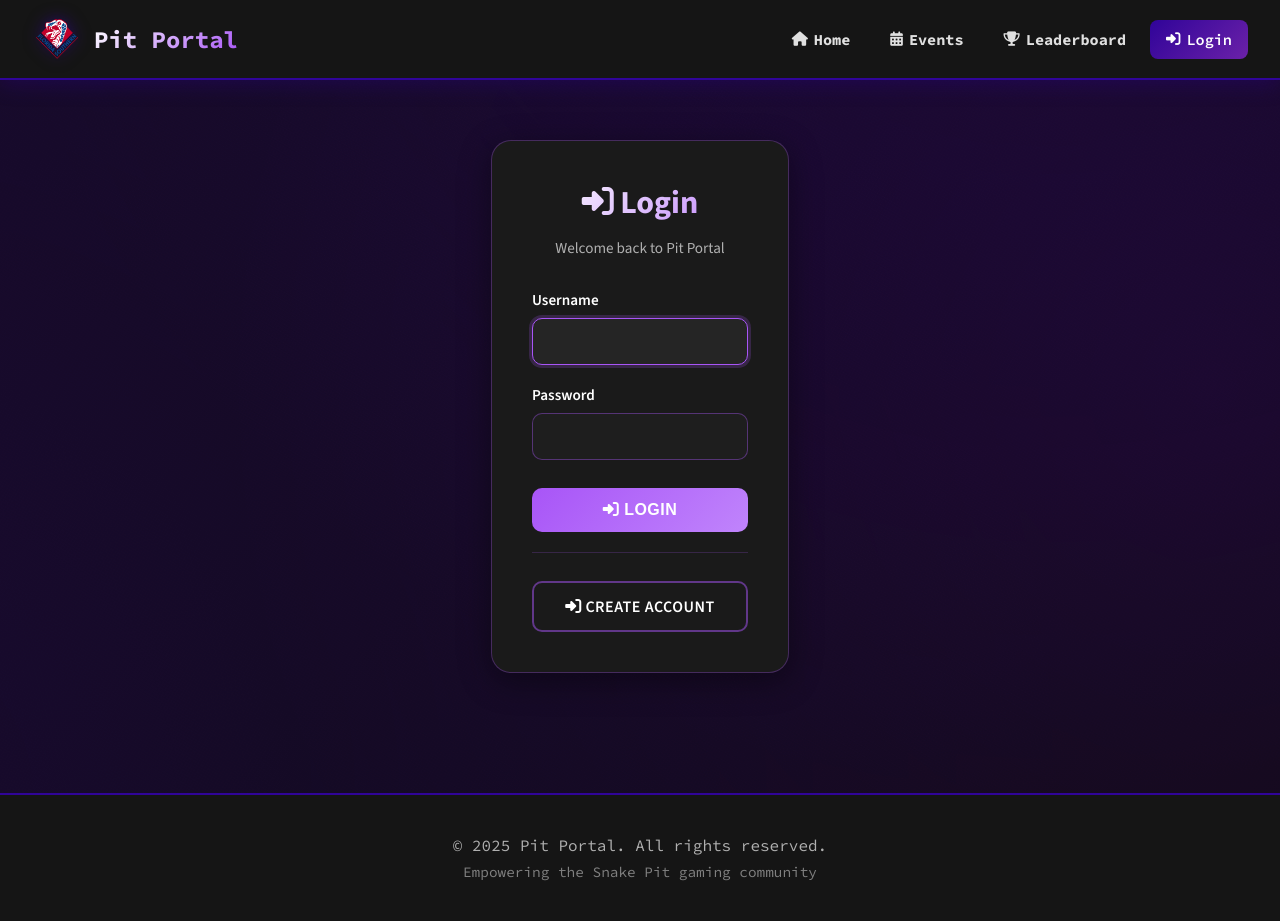
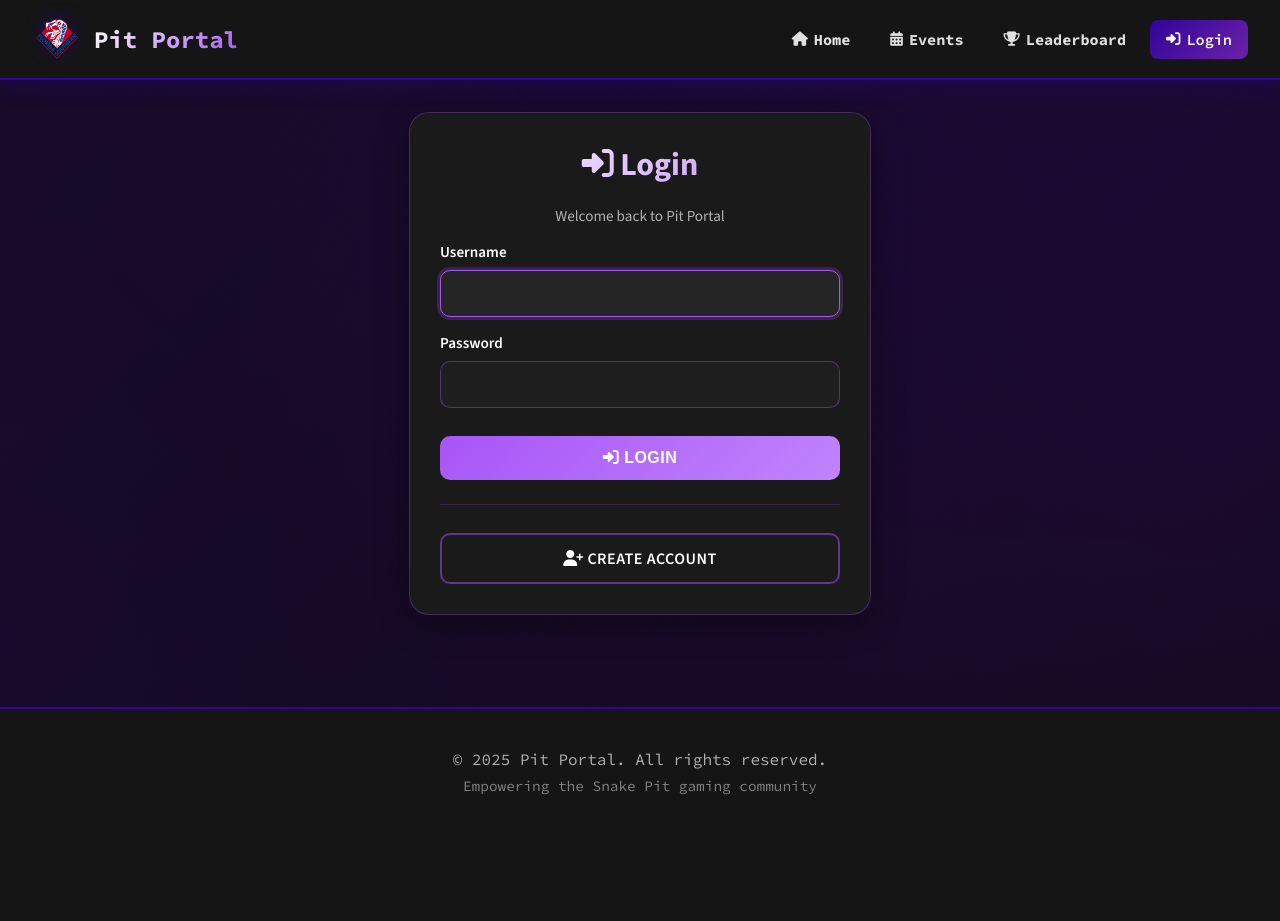
Before and after one commit to tmdavis2/pit_portal, a Django app: page /login/ in a window 1280 px wide. After the commit the page ends 795 px from the top, so only its background shows below. Run offline with Django 5.2, Linux system fonts and the light colour scheme; some libraries are stand-ins or nearby versions.

Commit message:
made changes to styling for login and signup pages (widened the look of the form cards) and commented their respectives files

```diff
--- a/accounts/templates/accounts/login.html
+++ b/accounts/templates/accounts/login.html
@@ -1,33 +1,34 @@
 {% extends "pages/home.html" %}
 {% block content %}
 <style>
-  .auth-page {
-    max-width: 600px;
-    margin: 0 auto;
-    padding: 60px 20px;
-    display: flex;
-    align-items: center;
-    justify-content: center;
-    /* min-height: 100vh; */
+
+  /*
+    LAYOUT CONTAINER
+  */
+
+  .auth-container {
+    width: 100%;
   }
 
+  /*
+    AUTH CARD
+  */
+
   .auth-card {
-    width: 100%;
+    max-width: 400px;
+    margin: 2rem auto;
     background: #1a1a1a;
     border: 1px solid rgba(168, 85, 247, 0.3);
     border-radius: 20px;
-    padding: 40px;
+    padding: 30px;
     box-shadow: 0 8px 32px rgba(0, 0, 0, 0.4);
   }
 
   .auth-card h1 {
     color: #ffffff;
     font-size: 2rem;
-    margin-bottom: 8px;
     text-align: center;
     background: linear-gradient(135deg, #ffffff 0%, #c084fc 100%);
-    -webkit-background-clip: text;
-    -webkit-text-fill-color: transparent;
     background-clip: text;
   }
 
@@ -35,8 +36,12 @@
     text-align: center;
     color: #b0b0b0;
     font-size: 0.95rem;
-    margin-bottom: 32px;
+    margin-bottom: 16px;
   }
+
+  /*
+    FORM-WIDE ERROR STYLING
+  */
 
   .form-error {
     background: rgba(239, 68, 68, 0.15);
@@ -64,20 +69,24 @@
     }
   }
 
-  .form-group {
-    display: flex;
-    flex-direction: column;
-    margin-bottom: 20px;
+  /*
+    FORM FIELD STYLES
+  */
+
+  .auth-form-group {
+    margin-bottom: 1rem;
   }
 
-  .form-group label {
+  .auth-form-group label {
+    display: block;
     color: #ffffff;
     font-weight: 600;
     margin-bottom: 8px;
     font-size: 0.95rem;
   }
 
-  .form-group input {
+  .auth-form-group input {
+    width: 100%;
     padding: 12px 14px;
     border-radius: 10px;
     border: 1px solid rgba(168, 85, 247, 0.4);
@@ -86,24 +95,29 @@
     font-size: 1rem;
     font-family: "Source Sans 3", sans-serif;
     transition: all 0.3s ease;
+    box-sizing: border-box;
   }
 
-  .form-group input::placeholder {
+  .auth-form-group input::placeholder {
     color: #808080;
   }
 
-  .form-group input:hover {
+  .auth-form-group input:hover {
     border-color: rgba(168, 85, 247, 0.6);
     background-color: #232323;
   }
 
-  .form-group input:focus {
+  .auth-form-group input:focus {
     outline: none;
     border-color: #a855f7;
     box-shadow: 0 0 0 3px rgba(168, 85, 247, 0.2);
     background-color: #252525;
   }
 
+  /*
+    BUTTONS
+  */
+  /* vertical layout + spacing for button group */
   .auth-buttons {
     display: flex;
     flex-direction: column;
@@ -111,7 +125,9 @@
     margin-top: 28px;
   }
 
-  .btn-login {
+  /* primary submit button */
+  .btn-auth-login {
+    width: 100%;
     background: linear-gradient(135deg, #a855f7 0%, #c084fc 100%);
     color: #ffffff;
     padding: 13px 24px;
@@ -125,16 +141,17 @@
     letter-spacing: 0.5px;
   }
 
-  .btn-login:hover {
+  .btn-auth-login:hover {
     transform: translateY(-2px);
     box-shadow: 0 8px 24px rgba(168, 85, 247, 0.4);
   }
 
-  .btn-login:active {
+  .btn-auth-login:active {
     transform: translateY(0);
   }
 
-  .btn-signup {
+  .btn-auth-signup {
+    width: 100%;
     background: transparent;
     color: #ffffff;
     padding: 13px 24px;
@@ -148,44 +165,61 @@
     text-align: center;
     text-transform: uppercase;
     letter-spacing: 0.5px;
+    display: block;
+    box-sizing: border-box;
   }
 
-  .btn-signup:hover {
+  .btn-auth-signup:hover {
     border-color: #a855f7;
     background-color: rgba(168, 85, 247, 0.1);
     transform: translateY(-2px);
   }
 
-  .divider {
-    margin: 20px 0;
+  /*
+    DIVIDERS
+  */
+
+  .auth-divider {
+    margin: 1.5rem 0;
     border: none;
     border-top: 1px solid rgba(168, 85, 247, 0.2);
   }
 
+  /*
+    RESPONSIVE DESIGN STYLING
+  */
+
   @media (max-width: 600px) {
-    .auth-page {
-      margin: 40px auto;
+    .auth-container {
+      padding: 1rem 0.5rem;
     }
 
     .auth-card {
-      padding: 28px;
+      margin: 1rem auto;
+      padding: 30px 20px;
     }
 
     .auth-card h1 {
       font-size: 1.5rem;
     }
 
-    .form-group input {
+    .auth-form-group input {
       font-size: 16px;
     }
   }
 </style>
 
-<div class="auth-page">
+<!-- page container -->
+<div class="auth-container">
+
+  <!-- card wrapper -->
   <div class="auth-card">
+
+    <!-- Title and subtitle -->
     <h1><i class="fa-solid fa-right-to-bracket"></i> Login</h1>
     <p>Welcome back to Pit Portal</p>
 
+    <!-- Form errors -->
     {% if form.non_field_errors %}
       <div class="form-error">
         {% for error in form.non_field_errors %}
@@ -194,43 +228,52 @@
       </div>
     {% endif %}
 
+    <!-- Login form -->
     <form method="post">
       {% csrf_token %}
 
-      <div class="form-group">
+      <!-- Username field -->
+      <div class="auth-form-group">
         <label for="{{ form.username.id_for_label }}">{{ form.username.label }}</label>
         {{ form.username }}
         {% if form.username.errors %}
-          <span style="color: #fca5a5; font-size: 0.85rem; margin-top: 6px;">{{ form.username.errors.0 }}</span>
+          <!-- Field error -->
+          <span style="color: #fca5a5; font-size: 0.85rem; margin-top: 6px; display: block;">{{ form.username.errors.0 }}</span>
         {% endif %}
       </div>
 
-      <div class="form-group">
+      <!-- Password field -->
+      <div class="auth-form-group">
         <label for="{{ form.password.id_for_label }}">{{ form.password.label }}</label>
         {{ form.password }}
         {% if form.password.errors %}
-          <span style="color: #fca5a5; font-size: 0.85rem; margin-top: 6px;">{{ form.password.errors.0 }}</span>
+          <!-- Field error -->
+          <span style="color: #fca5a5; font-size: 0.85rem; margin-top: 6px; display: block;">{{ form.password.errors.0 }}</span>
         {% endif %}
       </div>
 
+      <!-- Primary submit button -->
       <div class="auth-buttons">
-        <button type="submit" class="btn-login">
+        <button type="submit" class="btn-auth-login">
           <i class="fa-solid fa-sign-in-alt"></i> Login
         </button>
       </div>
     </form>
 
-    <hr class="divider">
+    <!-- Divider between login and sign-up action -->
+    <hr class="auth-divider">
 
+    <!-- link to register page -->
     <div class="auth-buttons">
-      <a href="/signup" class="btn-signup">
-        <i class="fa-solid fa-sign-in-alt"></i> Create Account
+      <a href="/signup" class="btn-auth-signup">
+        <i class="fa-solid fa-user-plus"></i> Create Account
       </a>
     </div>
   </div>
 </div>
 
 <script>
+  // fades and removes the error alert after a few seconds
   const errorBox = document.querySelector('.form-error');
   if (errorBox) {
     setTimeout(() => {
--- a/accounts/templates/accounts/logout.html
+++ /dev/null
@@ -1,3 +0,0 @@
-<!--PUT HTML HERE-->
-<!--CSS CAN BE PUT IN A CSS FILE BELOW THESE HTMLS FILES-->
-<p>HELLO THIS IS LOGOUT</p>
```
Also changed, not shown: accounts/templates/accounts/signup.html (+75 -39 lines).
